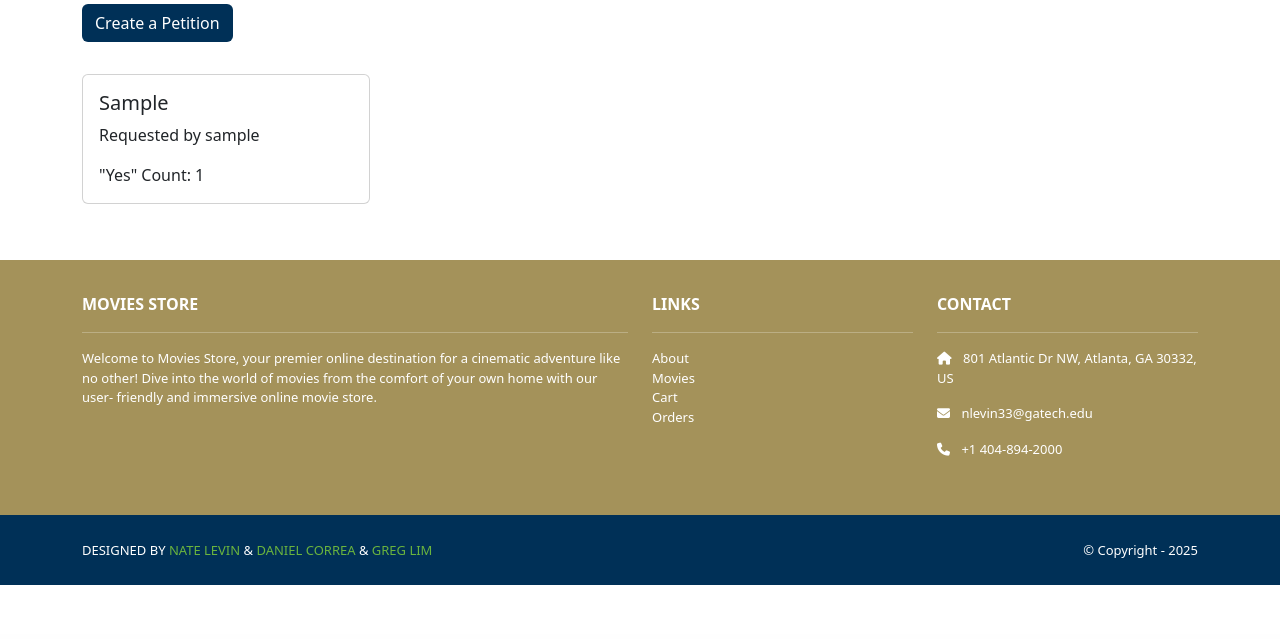
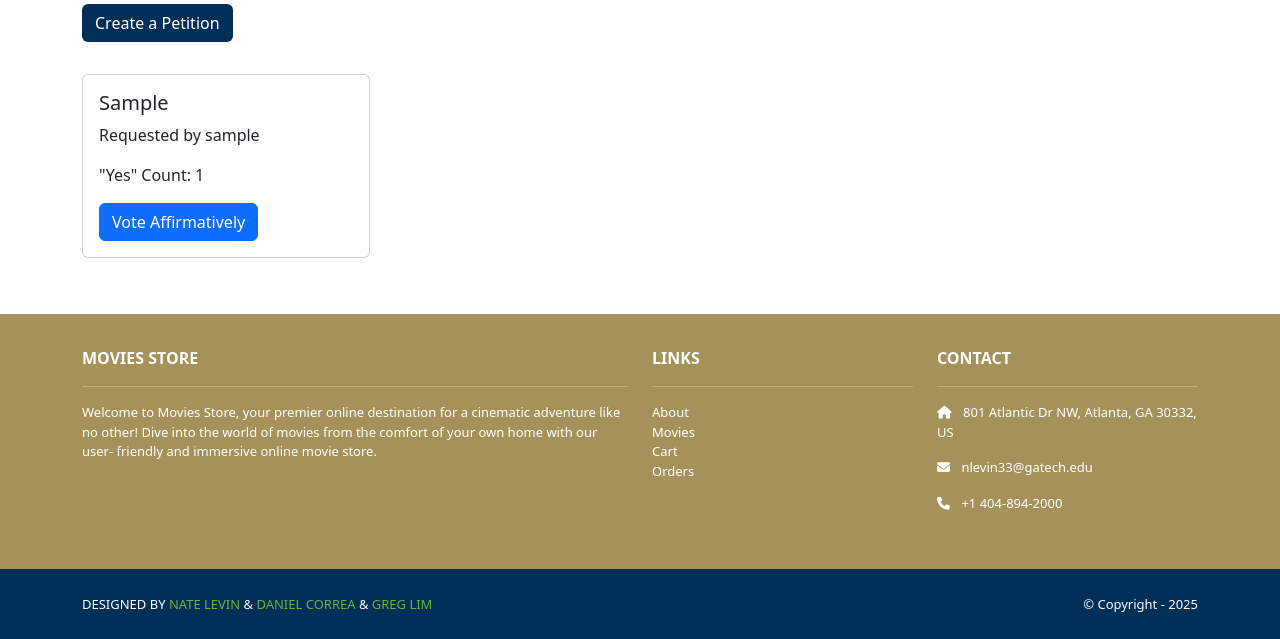
Before and after one commit to NateLevin1/gt-movies-store, a Django app: page /petitions/ in a window 1280 px wide. Shown: the part 166-805 px from the top of the page. Before the commit the page ends 751 px from the top, so only its background shows below. Run offline with Django 5.2, Linux system fonts and the light colour scheme; a user stored in the database is signed in; tables that the repository leaves empty hold one stand-in row (values such as "Sample post"); some libraries are stand-ins or nearby versions.

Commit message:
Implement voting

```diff
--- a/petitions/templates/petitions/index.html
+++ b/petitions/templates/petitions/index.html
@@ -6,15 +6,24 @@
             <div class="col mx-auto mb-3">
                 <h1>Petitions</h1>
                 <a href="{% url 'petitions.create_petition' %}" class="btn bg-dark text-white">Create a Petition</a>
-                <div style="margin-top: 2rem; display: flex; gap: 2rem; flex-wrap: wrap;">
+                <div style="margin-top: 2rem;"></div>
+                {% if template_data.message %}
+                <div class="alert alert-primary" role="alert">
+                    {{ template_data.message }}
+                </div>
+                {% endif %}
+                <div style="display: flex; gap: 2rem; flex-wrap: wrap;">
                     {% for petition in template_data.petitions %}
                     <div class="card" style="width: 18rem;">
                         <div class="card-body">
                             <h5 class="card-title">{{ petition.desired_movie }}</h5>
                             <p class="card-text">Requested by {{ petition.user.username }}</p>
                             <p class="card-text">"Yes" Count: {{ petition.liked_by.count }}</p>
-                            <!-- TODO: implement -->
-                            <!-- <a href="#" class="btn btn-primary">Vote Affirmatively</a> -->
+                            <form method="POST">
+                                {% csrf_token %}
+                                <input type="hidden" name="vote-id" value="{{ petition.id }}">
+                                <button type="submit" class="btn btn-primary">Vote Affirmatively</button>
+                            </form>
                         </div>
                     </div>
                     {% endfor %}
--- a/petitions/views.py
+++ b/petitions/views.py
@@ -9,6 +9,15 @@ def index(request):
 
     petitions = Petition.objects.all()
     template_data['petitions'] = petitions
+
+    if request.method == 'POST' and request.POST['vote-id'] != '':
+        vote_id = request.POST['vote-id']
+        petition = Petition.objects.get(id=vote_id)
+        if not petition.liked_by.contains(request.user):
+            petition.liked_by.add(request.user)
+            template_data['message'] = f'Voted for {petition.desired_movie}!'
+        else:
+            template_data['message'] = f'You have already voted for {petition.desired_movie}!'
 
     return render(request, 'petitions/index.html', {'template_data': template_data })
 
```
